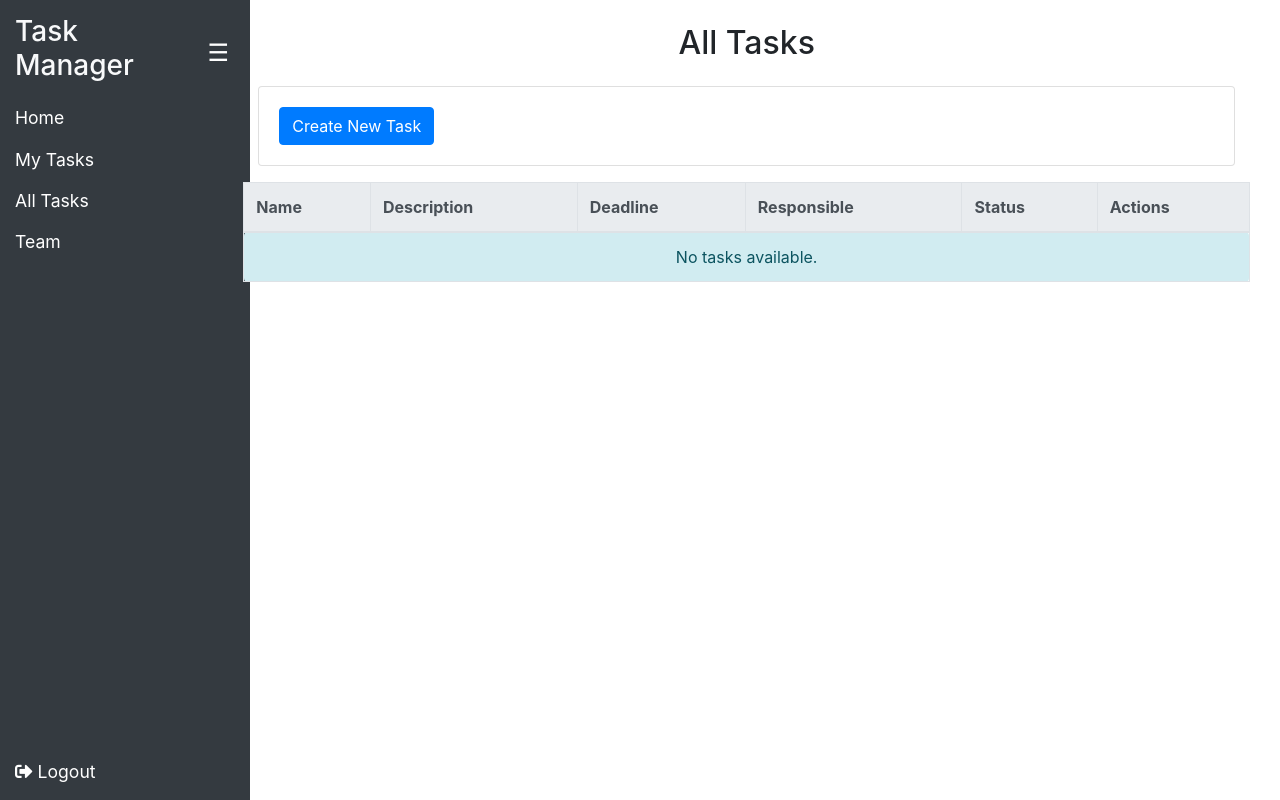
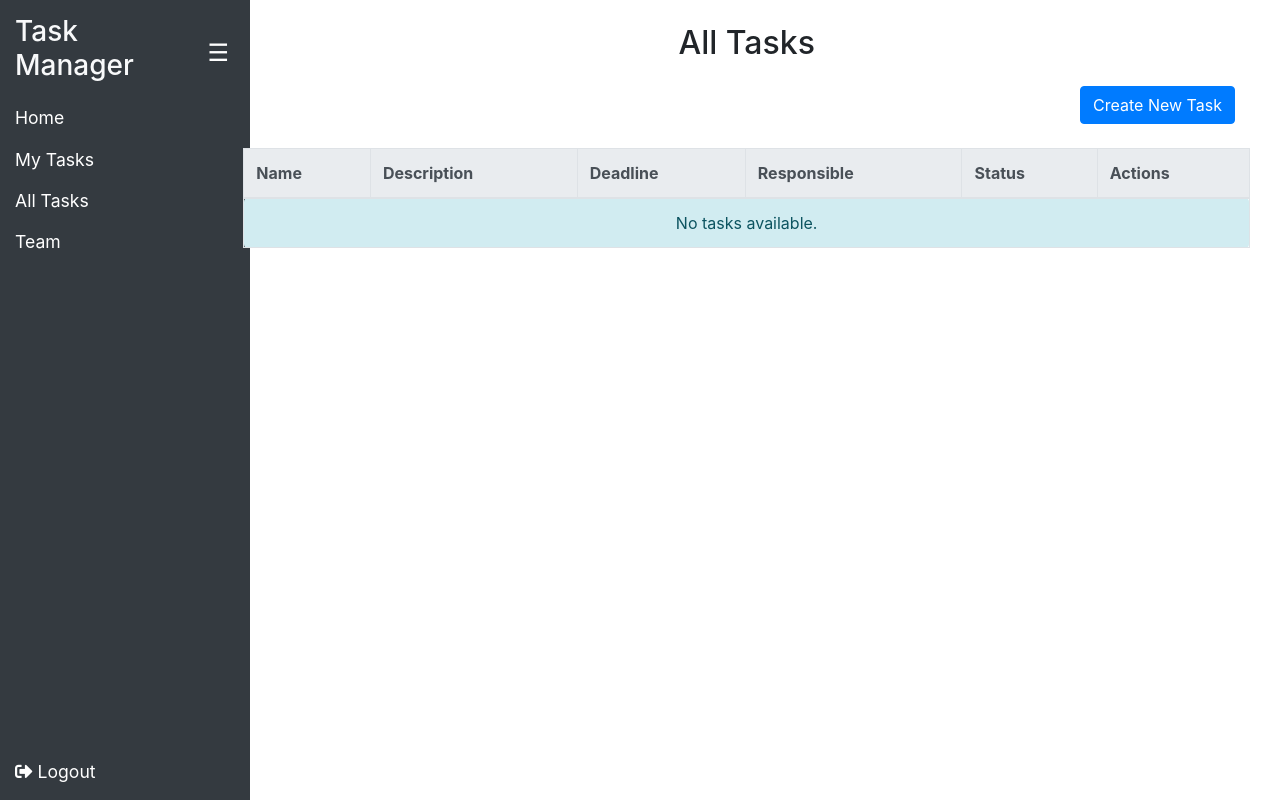
Before and after one commit to achalaidiuk/ittaskmanager, a Django app: page /all/ in a window 1280 px wide. Run offline with Django 4.2, Linux system fonts and the light colour scheme; the visitor is signed in with stand-in values (Sample User, id 1); data that the repository does not hold is empty.

Commit message:
Refactor: fixed problems with new options

```diff
--- a/ItTaskManager/settings.py
+++ b/ItTaskManager/settings.py
@@ -109,7 +109,7 @@ AUTH_PASSWORD_VALIDATORS = [
 
 LANGUAGE_CODE = 'en-us'
 
-TIME_ZONE = 'UTC'
+TIME_ZONE = "Europe/Kiev"
 
 USE_I18N = True
 
--- a/task_manager/forms.py
+++ b/task_manager/forms.py
@@ -1,9 +1,15 @@
 from django import forms
+from django.contrib.auth import get_user_model
 from django.forms import DateInput
 from .models import Task, Worker
 
 
 class TaskCreationForm(forms.ModelForm):
+    assignees = forms.ModelMultipleChoiceField(
+        queryset=get_user_model().objects.all(),
+        widget=forms.CheckboxSelectMultiple,
+        required=True
+    )
 
     class Meta:
         model = Task
--- a/templates/task_manager/all_tasks.html
+++ b/templates/task_manager/all_tasks.html
@@ -4,7 +4,10 @@
 {% block content %}
   <div class="container mt-4">
     <h2 class="my-4 text-center">All Tasks</h2>
-    {% include "create_task.html" %}
+
+    <div class="text-right mb-4">
+      {% include "create_task.html" %}
+    </div>
 
     <table class="table table-bordered">
       <thead class="thead-light">
--- a/templates/task_manager/create_task.html
+++ b/templates/task_manager/create_task.html
@@ -1,13 +1,9 @@
 <div class="container mt-4">
   {% if user.is_superuser %}
     <div class="mb-3">
-      <div class="card">
-        <div class="card-body">
-          <a href="{% url 'task_manager:task-create' %}" class="btn btn-primary">
-            Create New Task
-          </a>
-        </div>
-      </div>
+      <a href="{% url 'task_manager:task-create' %}" class="btn btn-primary">
+        Create New Task
+      </a>
     </div>
   {% endif %}
 </div>
```
